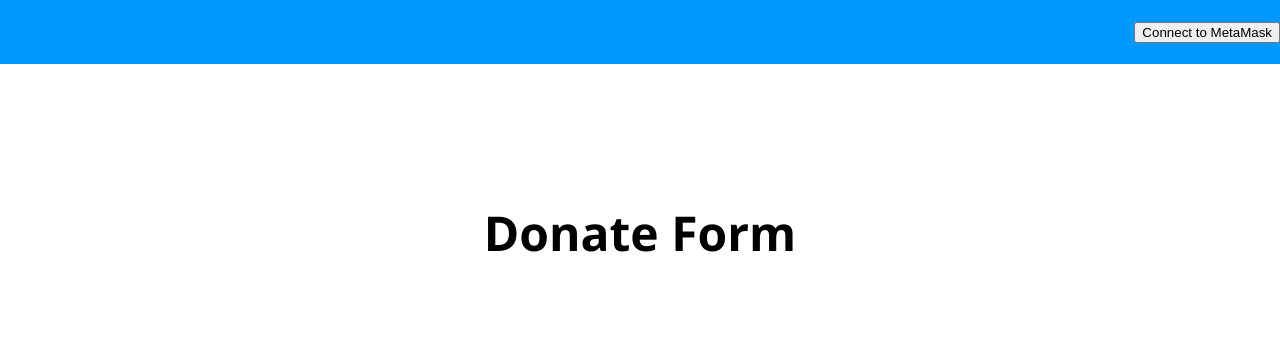
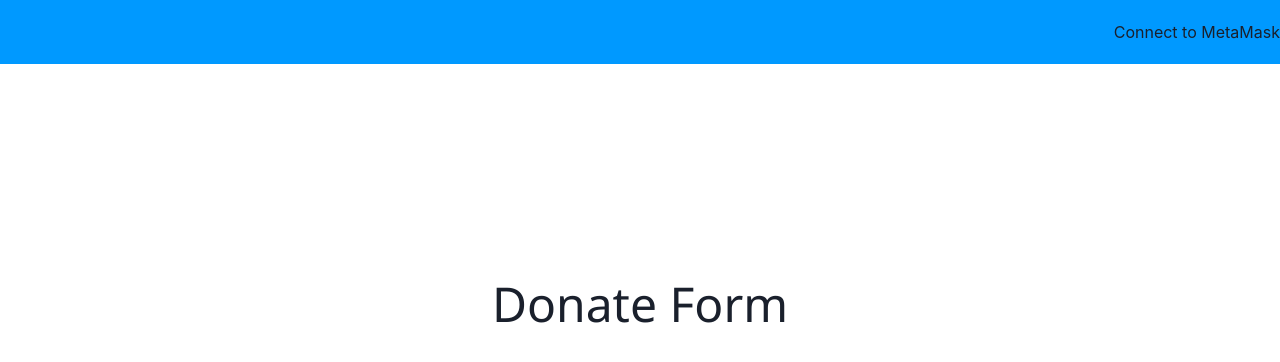
Before and after one commit to Domene99/zkp-video-donor, a Next.js app: page /donate in a window 1280 px wide. Shown: the top 362 px of the page. Built offline with nearby package versions, Linux system fonts and the light colour scheme.

Commit message:
header added

```diff
--- /dev/null
+++ b/components/header.jsx
@@ -0,0 +1,94 @@
+import {
+  Center,
+  Flex,
+  Button,
+  Spacer,
+  chakra,
+  Heading,
+  Tooltip,
+  HStack,
+  Link,
+  useColorModeValue,
+} from "@chakra-ui/react";
+
+import React from "react";
+
+import truncateEthAddress from "truncate-eth-address";
+
+const Links = ["Home", "Donate", "Upload"];
+
+const NavLink = ({ children }) => (
+  <Link
+    px={2}
+    py={1}
+    rounded={"md"}
+    _hover={{
+      textDecoration: "none",
+      bg: useColorModeValue("gray.200", "gray.700"),
+    }}
+    href={`/${children.toLowerCase()}`}
+  >
+    {children}
+  </Link>
+);
+
+export default function Header({
+  web3,
+  setWeb3,
+  setOwnerAddress,
+  ownerAddress,
+}) {
+  const connectToMetamask = async () => {
+    if (typeof window.ethereum !== "undefined") {
+      try {
+        await ethereum.request({ method: "eth_requestAccounts" });
+      } catch (error) {
+        console.log(error);
+      }
+      const accounts = await ethereum.request({ method: "eth_accounts" });
+      setWeb3(accounts);
+      setOwnerAddress(accounts[0]);
+    } else {
+      alert("Please install MetaMask");
+    }
+  };
+
+  return (
+    <chakra.header id="header">
+      <Flex
+        h="80px"
+        w="100%"
+        px="150"
+        py="5"
+        align="right"
+        justify="space-between"
+      >
+        <Center>
+          <Heading as="h4" size="md">
+            zkp video donor
+          </Heading>
+        </Center>
+        <Spacer />
+        <HStack as={"nav"} spacing={4} display={{ base: "none", md: "flex" }}>
+          {Links.map((link) => (
+            <NavLink key={link}>{link}</NavLink>
+          ))}
+        </HStack>
+        <Spacer />
+        {!web3 ? (
+          <Button colorScheme="accent" onClick={connectToMetamask}>
+            Connect To Metamask
+          </Button>
+        ) : (
+          <Center>
+            <Tooltip label={ownerAddress}>
+              <Heading as="h4" size="md">
+                {truncateEthAddress(ownerAddress)}
+              </Heading>
+            </Tooltip>
+          </Center>
+        )}
+      </Flex>
+    </chakra.header>
+  );
+}
--- a/pages/_app.js
+++ b/pages/_app.js
@@ -1,5 +1,39 @@
-import '@/styles/globals.css'
+import { useState } from "react";
+import "@/styles/globals.css";
+
+import { ChakraProvider, extendTheme } from "@chakra-ui/react";
+import Header from "@/components/header";
+
+const theme = extendTheme({
+  colors: {
+    text: {
+      100: "#041011",
+    },
+    background: {
+      100: "#ffffff",
+    },
+    primary: {
+      100: "#2b70c5",
+    },
+    secondary: {
+      500: "#dfe1e0",
+    },
+    accent: {
+      50: "#DFC368",
+      500: "#D4AF37",
+      900: "#655210",
+    },
+  },
+});
 
 export default function App({ Component, pageProps }) {
-  return <Component {...pageProps} />
+  const [web3, setWeb3] = useState(null);
+  const [ownerAddress, setOwnerAddress] = useState("");
+  const web3Props = { web3, setWeb3, setOwnerAddress, ownerAddress };
+  return (
+    <ChakraProvider theme={theme}>
+      <Header {...web3Props} />
+      <Component {...pageProps} {...web3Props} />
+    </ChakraProvider>
+  );
 }
```
